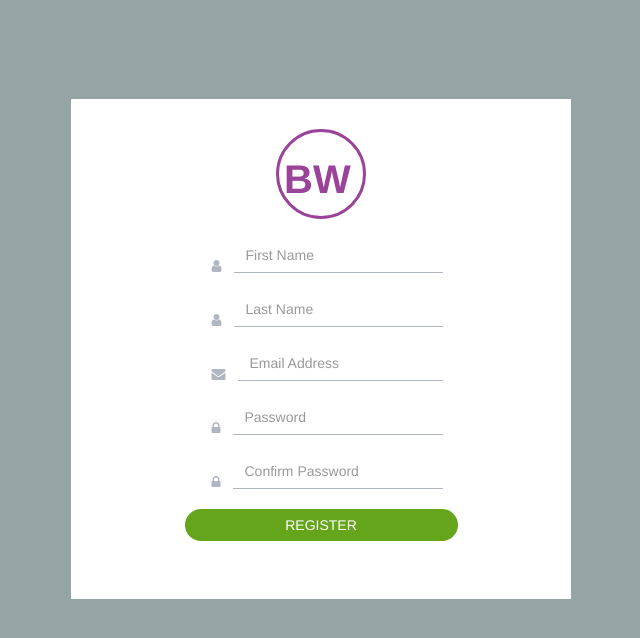
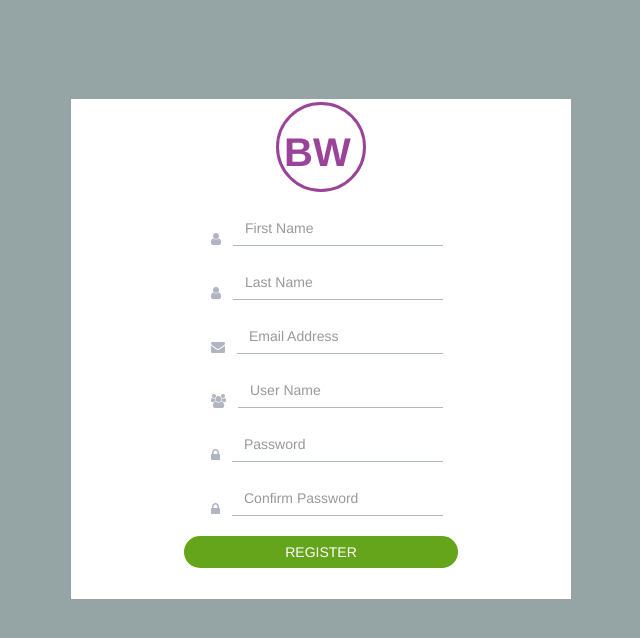
Before and after one commit to lennykamande/andela_bootcamp_learning, a Flask app: page /register in a window 1280 px wide. Shown: the part 51-689 px from the top of the page, without its empty margins (319-959 px from the left). Run offline with Flask 2, Linux system fonts and the light colour scheme; parts of the project's set-up code (start-up, migrations or seed data) failed here and were passed over; some libraries are stand-ins or nearby versions.

Commit message:
Data structures

```diff
--- a/app/templates/register.html
+++ b/app/templates/register.html
@@ -60,29 +60,35 @@
                     <div class="home">
                         <div class ="item">
                             <div class="content">
-                                <form action="#" class="form-horizontal">
+
+                                <form action="{{ url_for('register') }}" method="post" class="form-horizontal">
                                     <div class="logo">
                                         <h1>BW</h1>
                                     </div>
                                     <div class="input-group">
                                             <span class="input-group-addon"><i class="fa fa-user"></i></span>
-                                        <input type="text" class="form-control" placeholder="First Name">
+                                        <input type="text" class="form-control" placeholder="First Name" name="fname">
                                     </div>
                                     <div class="input-group">
                                             <span class="input-group-addon"><i class="fa fa-user"></i></span>
-                                            <input type="text" class="form-control" placeholder="Last Name">
+                                            <input type="text" class="form-control" placeholder="Last Name" name="lname">
                                     </div>
+
                                     <div class="input-group">
                                             <span class="input-group-addon"><i class="fa fa-envelope"></i></span>
-                                            <input type="text" class="form-control" placeholder="Email Address">
+                                            <input type="text" class="form-control" placeholder="Email Address" name="email">
+                                        </div>
+                                        <div class="input-group">
+                                            <span class="input-group-addon"><i class="fa fa-users"></i></span>
+                                            <input type="text" class="form-control" placeholder="User Name" name="username">
                                         </div>
                                         <div class="input-group">
                                                 <span class="input-group-addon"><i class="fa fa-lock"></i></span>
-                                                <input type="password" class="form-control" placeholder="Password">
+                                                <input type="password" class="form-control" placeholder="Password" name="pass">
                                         </div>
                                         <div class="input-group">
                                                 <span class="input-group-addon"><i class="fa fa-lock"></i></span>
-                                                <input type="password" class="form-control" placeholder="Confirm Password">
+                                                <input type="password" class="form-control" placeholder="Confirm Password" name="passc">
                                             </div>
 
                                     <div class="form-group">
--- a/app/views.py
+++ b/app/views.py
@@ -1,15 +1,47 @@
-from flask import render_template, url_for
+from flask import render_template, url_for, request, redirect
 
 from app import app
+from app.models import User, Shoppinglist
+from flask_login import login_required, login_user, logout_user, login_manager
+
+
+login_manager = LoginManager()
+
+
+login_manager.init_app(app)
+login_manager.login_message = "You must be Logged in to view this page"
+login_manager.login_view = "login"
+
 
 @app.route('/')
+@login_required
 def index():
+
     return render_template("dashboard.html")
 
-@app.route('/login')
+@app.route('/login', methods=['GET','POST'])
 def login():
+    if request.method=='POST':
+        email=request.form['email']
+        password=request.form['password']
+        check = User.login(email,password)
+        if (check == True):
+            return redirect('/index')
+    else:
+        return("something fucked up")
     return render_template("login.html")
 
-@app.route('/register')
+@app.route('/register',  methods=['GET', 'POST'])
 def register():
-    return render_template("register.html")
+    if request.method=='POST':
+        firstname=request.form['fname']
+        lastname=request.form['lname']
+        username=request.form['username']
+        emailid=request.form['email']
+        password = request.form['pass']
+        cpassword = request.form['passc']
+        if (password == cpassword):
+           user = User.register(firstname,lastname, username, emailid, password)
+           return (url_for('/login'))
+    else:
+        return render_template("register.html")
```
Also changed, not shown: app/models.py (added, +32 -0 lines), 4 other files.
